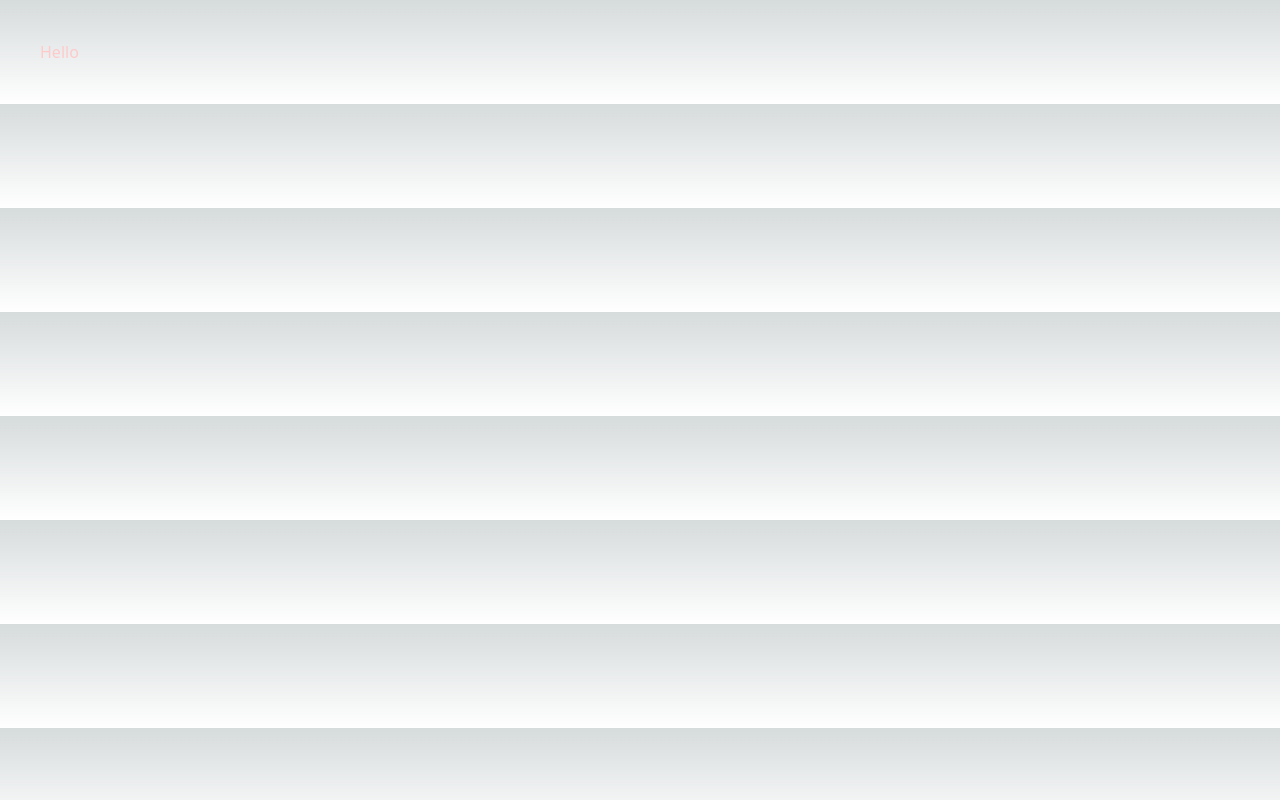
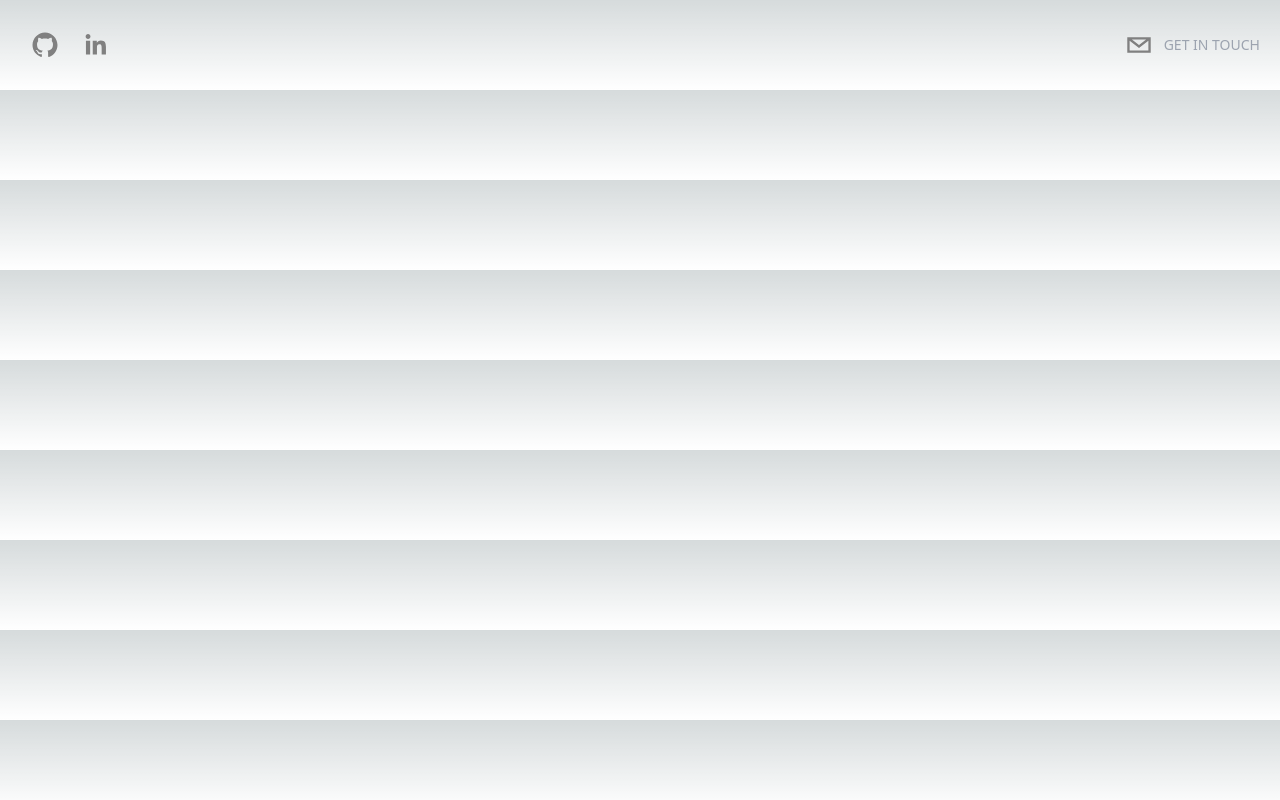
Before and after one commit to sourishdasss/sourishdas, a Next.js app: page / in a window 1280 px wide. Built offline with nearby package versions, Linux system fonts and the light colour scheme.

Commit message:
header init

```diff
--- /dev/null
+++ b/components/Header.tsx
@@ -0,0 +1,48 @@
+import React from 'react'
+import { SocialIcon } from 'react-social-icons';
+import { motion } from "framer-motion"
+
+type Props = {}
+
+export default function Header({}: Props) {
+  return (
+    <header className="sticky top-0 p-5 flex items-start justify-between max-w-7xl mx-auto z-20 xl:center">
+      <motion.div
+        initial = {{
+          x: -500,
+          opacity: 0,
+          scale: 0.5
+        }}
+        animate = {{
+          x: 0,
+          opacity: 1,
+          scale: 1
+        }}
+        className="flex flex-row items-center">
+        {/* Social Icons */}
+          <SocialIcon
+            url="https://github.com/sourishdas07"
+            fgColor="gray"
+            bgColor="transparent"
+          />
+          <SocialIcon
+            url="https://www.linkedin.com/in/sourishdas/"
+            fgColor="gray"
+            bgColor="transparent"
+          />
+      </motion.div>
+
+      <div className="flex flex-row items-center text-gray-300 cursor-pointer">
+        <SocialIcon
+          className="cursor-pointer"
+          network="email"
+          fgColor="gray"
+          bgColor="transparent"
+        />
+        <p className="uppercase hidden md:inline-flex text-sm text-gray-400">
+          GET IN TOUCH
+        </p>
+      </div>
+    </header>
+  )
+}
--- a/package.json
+++ b/package.json
@@ -15,10 +15,12 @@
     "autoprefixer": "10.4.14",
     "eslint": "8.39.0",
     "eslint-config-next": "13.3.1",
+    "framer-motion": "^10.12.4",
     "next": "13.3.1",
     "postcss": "8.4.23",
     "react": "18.2.0",
     "react-dom": "18.2.0",
+    "react-social-icons": "^5.15.0",
     "tailwindcss": "3.3.1",
     "typescript": "5.0.4"
   }
--- a/pages/index.tsx
+++ b/pages/index.tsx
@@ -1,6 +1,7 @@
 import Image from 'next/image'
 import Head from 'next/head'
 import { Inter } from 'next/font/google'
+import Header from '@/components/Header';
 
 const inter = Inter({ subsets: ['latin'] })
 
@@ -11,7 +12,21 @@
         <title>Sourish </title>
       </Head>
 
-      <h1 className="p-10 text-red-200"> Hello</h1>
+      {/* Header */}
+      <Header />
+
+      {/* Hero */}
+
+      {/* About */}
+
+      {/* Experience */}
+
+      {/* Skills */}
+
+      {/* Projects */}
+
+      {/* Contact Me */}
+
     </div>
-  )
-}
+  );
+};
```
Also changed, not shown: 1 other file (tests, documents, lock files or other folders).
